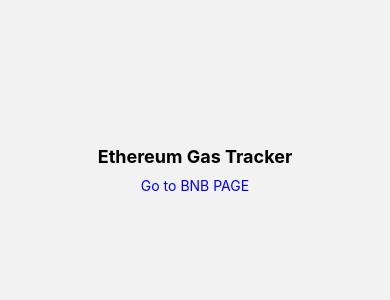
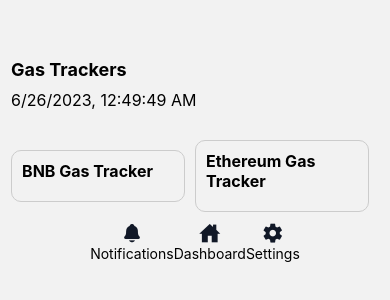
Before and after one commit to Neds001/Gas-Fee-Tracker, a React Native app: screen /EthereumGas in a window 390 px wide. Shown: the part 252-552 px from the top of the page. Built offline with nearby package versions, Linux system fonts and the light colour scheme; no server answers.

Commit message:
added footbar

```diff
--- a/screens/EthereumGas.js
+++ b/screens/EthereumGas.js
@@ -1,56 +1,89 @@
 import React, { useEffect, useState } from 'react';
 import { View, Text, StyleSheet, ActivityIndicator, TouchableOpacity } from 'react-native';
 import { useNavigation } from '@react-navigation/core';
+import { Ionicons} from "@expo/vector-icons"
 
-const EthereumGas = () => {
-  const [gasData, setGasData] = useState(null);
+const GasTracker = () => {
+  const [bnbGasData, setBnbGasData] = useState(null);
+  const [ethGasData, setEthGasData] = useState(null);
   const [loading, setLoading] = useState(true);
-  const API_KEY = 'HNYFG59NRZTGXZN6A6A4VZ2A4AWX1C44W3';
-  const gasPrice = 2000000000; // Modify this value as desired
+  const [currentTime, setCurrentTime] = useState(null);
+  const bnbAPI_KEY = 'TCNY4UT93EH2719XS7KD3HVBP85KKKE273'; // Replace with your BSCScan API key
+  const ethAPI_KEY = 'HNYFG59NRZTGXZN6A6A4VZ2A4AWX1C44W3';
 
   const navigation = useNavigation();
-    const onPress = () => {
-        navigation.navigate('BnbGas');
-      };
+  const onPressBnb = () => {
+    navigation.navigate('EthereumGas');
+  };
+
+  const onPressEth = () => {
+    navigation.navigate('BnbGas');
+  };
 
   useEffect(() => {
-    const fetchGasData = async () => {
+    const fetchBnbGasData = async () => {
       try {
         const response = await fetch(
-          `https://api.etherscan.io/api?module=gastracker&action=gasoracle&apikey=${API_KEY}`
+          `https://api.bscscan.com/api?module=gastracker&action=gasoracle&apikey=${bnbAPI_KEY}`
         );
 
         if (response.ok) {
           const gasData = await response.json();
-          setGasData(gasData.result);
+          setBnbGasData(gasData.result);
         } else {
-          console.log('Error fetching gas data:', response.status);
+          console.log('Error fetching BNB gas data:', response.status);
         }
         setLoading(false);
       } catch (error) {
-        console.log('Error fetching gas data:', error);
+        console.log('Error fetching BNB gas data:', error);
         setLoading(false);
       }
     };
 
-    fetchGasData();
+    const fetchEthGasData = async () => {
+      try {
+        const response = await fetch(
+          `https://api.etherscan.io/api?module=gastracker&action=gasoracle&apikey=${ethAPI_KEY}`
+        );
 
-    // Fetch data every 10 seconds (adjust the interval as needed)
-    const intervalId = setInterval(fetchGasData, 10000);
+        if (response.ok) {
+          const gasData = await response.json();
+          setEthGasData(gasData.result);
+        } else {
+          console.log('Error fetching Ethereum gas data:', response.status);
+        }
+      } catch (error) {
+        console.log('Error fetching Ethereum gas data:', error);
+      }
+    };
 
-    // Clean up the interval on component unmount
+    fetchBnbGasData();
+    fetchEthGasData();
+
+    const intervalId = setInterval(() => {
+      fetchBnbGasData();
+      fetchEthGasData();
+    }, 10000);
+
     return () => {
       clearInterval(intervalId);
     };
   }, []);
 
-  const getConfirmationTime = () => {
-    if (gasData && gasData.ProposeGasPrice && gasData.SafeGasPrice) {
-      const confirmationTime = Math.ceil((gasData.ProposeGasPrice - gasData.SafeGasPrice) / gasPrice);
-      return confirmationTime;
-    }
-    return null;
-  };
+  useEffect(() => {
+    const updateCurrentTime = () => {
+      const now = new Date();
+      setCurrentTime(now.toLocaleString());
+    };
+
+    const intervalId = setInterval(() => {
+      updateCurrentTime();
+    }, 1000);
+
+    return () => {
+      clearInterval(intervalId);
+    };
+  }, []);
 
   return (
     <View style={styles.container}>
@@ -58,23 +91,50 @@
         <ActivityIndicator size="large" color="#0000ff" />
       ) : (
         <View>
-          <Text style={styles.heading}>Ethereum Gas Tracker</Text>
-          {gasData && (
-            <View>
-              <Text style={styles.fee}>Last Block: {gasData.LastBlock}</Text>
-              <Text style={styles.fee}>Safe Gas Price: {gasData.SafeGasPrice}</Text>
-              <Text style={styles.fee}>Propose Gas Price: {gasData.ProposeGasPrice}</Text>
-              <Text style={styles.fee}>Fast Gas Price: {gasData.FastGasPrice}</Text>
-              <Text style={styles.fee}>Confirmation Time: {getConfirmationTime()} blocks</Text>
+          <Text style={styles.heading}>Gas Trackers</Text>
+          <Text style={styles.time}>{currentTime}</Text>
+          <View style={styles.gasTrackerContainer}>
+            <View style={styles.gasTracker}>
+              <Text style={styles.gasTrackerTitle}>BNB Gas Tracker</Text>
+              {bnbGasData && (
+                <View>
+                  <Text style={styles.fee}>Last Block: {bnbGasData.LastBlock}</Text>
+                  <Text style={styles.fee}>Safe Gas Price: {bnbGasData.SafeGasPrice} Wei</Text>
+                  <Text style={styles.fee}>Propose Gas Price: {bnbGasData.ProposeGasPrice} Wei</Text>
+                  <Text style={styles.fee}>Fast Gas Price: {bnbGasData.FastGasPrice} Wei</Text>
+                </View>
+              )}
+
             </View>
-          )}
+            <View style={styles.gasTracker}>
+              <Text style={styles.gasTrackerTitle}>Ethereum Gas Tracker</Text>
+              {ethGasData && (
+                <View>
+                  <Text style={styles.fee}>Last Block: {ethGasData.LastBlock}</Text>
+                  <Text style={styles.fee}>Safe Gas Price: {ethGasData.SafeGasPrice} Gwei</Text>
+                  <Text style={styles.fee}>Propose Gas Price: {ethGasData.ProposeGasPrice} Gwei</Text>
+                  <Text style={styles.fee}>Fast Gas Price: {ethGasData.FastGasPrice} Gwei</Text>
+                </View>
+              )}
+
+            </View>
+          </View>
         </View>
       )}
-        <TouchableOpacity onPress={onPress}>
-            <Text style={{color: "blue"}}>Go to BNB PAGE</Text>
+       <View style={styles.footbar}>
+        <TouchableOpacity style={styles.iconContainer} onPress={''}>
+        <Ionicons name="notifications" size={21} color="#111827" />
+          <Text style={styles.iconLabel}>Notifications</Text>
         </TouchableOpacity>
-
-
+        <TouchableOpacity style={styles.iconContainer} onPress={''}>
+          <Ionicons name="home-sharp" size={21} color="#111827" />
+          <Text style={styles.iconLabel}>Dashboard</Text>
+        </TouchableOpacity>
+        <TouchableOpacity style={styles.iconContainer} onPress={onPressEth}>
+          <Ionicons name="settings-sharp" size={21} color="#111827" />
+          <Text style={styles.iconLabel}>Settings</Text>
+        </TouchableOpacity>
+      </View>
     </View>
   );
 };
@@ -90,10 +150,55 @@
     fontWeight: 'bold',
     marginBottom: 10,
   },
+  time: {
+    fontSize: 16,
+    marginBottom: 10,
+  },
+  gasTrackerContainer: {
+    flexDirection: 'row',
+    justifyContent: 'space-between',
+    alignItems: 'center',
+    marginTop: 20,
+  },
+  gasTracker: {
+    padding: 10,
+    borderWidth: 1,
+    borderRadius: 10,
+    borderColor: '#ccc',
+    flex: 1,
+    marginRight: 10,
+  },
+  gasTrackerTitle: {
+    fontSize: 16,
+    fontWeight: 'bold',
+    marginBottom: 10,
+  },
   fee: {
-    fontSize: 16,
+    fontSize: 14,
     marginBottom: 5,
+  },
+  button: {
+    marginTop: 10,
+    backgroundColor: 'blue',
+    padding: 10,
+    borderRadius: 5,
+  },
+  footbar: {
+    flexDirection: 'row',
+    justifyContent: 'space-evenly',
+    alignItems: 'center',
+    height: 60,
+    padding: 20,
+    marginBottom: 10,
+    borderRadius: 20
+  },
+  buttonText: {
+    color: 'white',
+    textAlign: 'center',
+  },
+  iconContainer: {
+    alignItems: 'center',
   },
 });
 
-export default EthereumGas;
+export default GasTracker;
```
